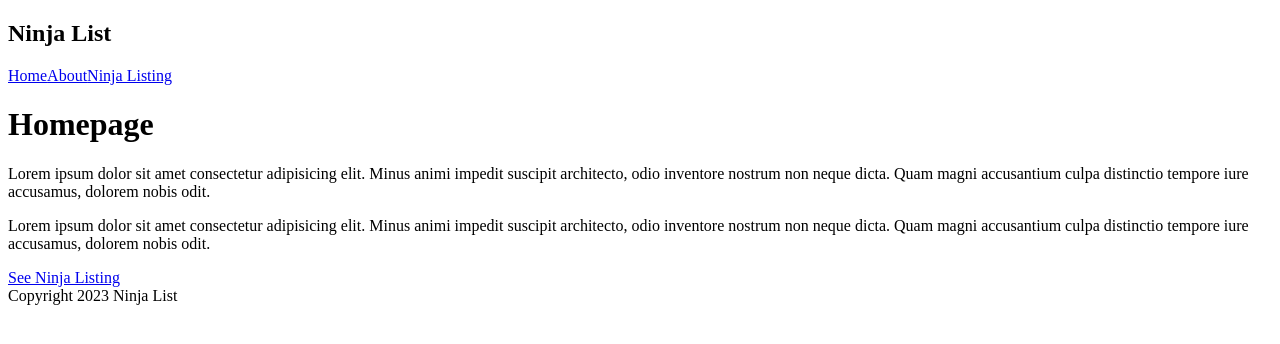
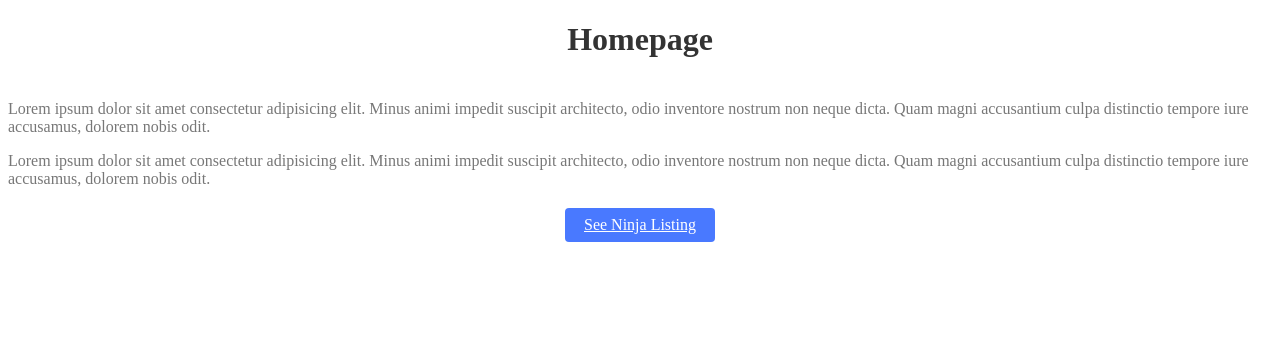
Before and after one commit to MaGo0506/nextjs-ninja-list, a Next.js app: page / in a window 1280 px wide. Shown: the top 344 px of the page. Built offline with nearby package versions, Linux system fonts and the light colour scheme.

Commit message:
Adding Styles

```diff
--- a/pages/index.js
+++ b/pages/index.js
@@ -7,12 +7,15 @@ import Link from "next/link";
 export default function Home() {
     return (
      <div>
-         <Navbar/>
-         <h1>Homepage</h1>
-         <p>Lorem ipsum dolor sit amet consectetur adipisicing elit. Minus animi impedit suscipit architecto, odio inventore nostrum non neque dicta. Quam magni accusantium culpa distinctio tempore iure accusamus, dolorem nobis odit.</p>
-         <p>Lorem ipsum dolor sit amet consectetur adipisicing elit. Minus animi impedit suscipit architecto, odio inventore nostrum non neque dicta. Quam magni accusantium culpa distinctio tempore iure accusamus, dolorem nobis odit.</p>
-         <Link href='/ninjas'>See Ninja Listing</Link>
-        <Footer/>
+         <h1 className={styles.title}>Homepage</h1>
+         <p className={styles.text}>Lorem ipsum dolor sit amet consectetur adipisicing elit. Minus animi impedit suscipit architecto, odio inventore nostrum non neque dicta. Quam magni accusantium culpa distinctio tempore iure accusamus, dolorem nobis odit.</p>
+         <p className={styles.text}>Lorem ipsum dolor sit amet consectetur adipisicing elit. Minus animi impedit suscipit architecto, odio inventore nostrum non neque dicta. Quam magni accusantium culpa distinctio tempore iure accusamus, dolorem nobis odit.</p>
+         <Link
+             href="/ninjas"
+             className={styles.btn}
+         >
+             See Ninja Listing
+         </Link>
      </div>
     )
 }
--- a/styles/Home.module.css
+++ b/styles/Home.module.css
@@ -1,122 +1,18 @@
-.container {
-  min-height: 100vh;
-  padding: 0 0.5rem;
-  display: flex;
-  flex-direction: column;
-  justify-content: center;
-  align-items: center;
-}
-
-.main {
-  padding: 5rem 0;
-  flex: 1;
-  display: flex;
-  flex-direction: column;
-  justify-content: center;
-  align-items: center;
-}
-
-.footer {
-  width: 100%;
-  height: 100px;
-  border-top: 1px solid #eaeaea;
-  display: flex;
-  justify-content: center;
-  align-items: center;
-}
-
-.footer img {
-  margin-left: 0.5rem;
-}
-
-.footer a {
-  display: flex;
-  justify-content: center;
-  align-items: center;
-}
-
-.title a {
-  color: #0070f3;
-  text-decoration: none;
-}
-
-.title a:hover,
-.title a:focus,
-.title a:active {
-  text-decoration: underline;
-}
-
 .title {
-  margin: 0;
-  line-height: 1.15;
-  font-size: 4rem;
-}
-
-.title,
-.description {
+  color: #333;
+  padding-bottom: 20px;
   text-align: center;
 }
-
-.description {
-  line-height: 1.5;
-  font-size: 1.5rem;
+.text {
+  color: #777;
 }
-
-.code {
-  background: #fafafa;
-  border-radius: 5px;
-  padding: 0.75rem;
-  font-size: 1.1rem;
-  font-family: Menlo, Monaco, Lucida Console, Liberation Mono, DejaVu Sans Mono,
-  Bitstream Vera Sans Mono, Courier New, monospace;
+.btn {
+  display: block;
+  width: 150px;
+  padding: 8px 0;
+  margin: 20px auto;
+  background: #4979ff;
+  border-radius: 4px;
+  color: white;
+  text-align: center;
 }
-
-.grid {
-  display: flex;
-  align-items: center;
-  justify-content: center;
-  flex-wrap: wrap;
-  max-width: 800px;
-  margin-top: 3rem;
-}
-
-.card {
-  margin: 1rem;
-  flex-basis: 45%;
-  padding: 1.5rem;
-  text-align: left;
-  color: inherit;
-  text-decoration: none;
-  border: 1px solid #eaeaea;
-  border-radius: 10px;
-  transition: color 0.15s ease, border-color 0.15s ease;
-}
-
-.card:hover,
-.card:focus,
-.card:active {
-  color: #0070f3;
-  border-color: #0070f3;
-}
-
-.card h3 {
-  margin: 0 0 1rem 0;
-  font-size: 1.5rem;
-}
-
-.card p {
-  margin: 0;
-  font-size: 1.25rem;
-  line-height: 1.5;
-}
-
-.logo {
-  height: 1em;
-}
-
-@media (max-width: 600px) {
-  .grid {
-    width: 100%;
-    flex-direction: column;
-  }
-}
--- a/styles/globals.css
+++ b/styles/globals.css
@@ -1,17 +1,38 @@
 
-html,
+@import url('https://fonts.googleapis.com/css2?family=Nunito:wght@300;400;600;700&display=swap');
+
 body {
-  padding: 0;
-  margin: 0;
-  font-family: -apple-system, BlinkMacSystemFont, Segoe UI, Roboto, Oxygen,
-  Ubuntu, Cantarell, Fira Sans, Droid Sans, Helvetica Neue, sans-serif;
+  background: #f2f2f2;
+  color: #333;
+  font-family: "Nunito", sans-serif;
 }
-
 a {
-  color: inherit;
+  color: #333;
   text-decoration: none;
 }
-
-* {
-  box-sizing: border-box;
+.content {
+  max-width: 960px;
+  margin: 0 auto;
 }
+nav {
+  margin: 10px auto 80px;
+  padding: 10px 0;
+  display: flex;
+  justify-content: flex-end;
+  align-items: flex-end;
+  border-bottom: 1px solid #ddd;
+}
+nav a {
+  margin-left: 12px;
+}
+nav .logo {
+  margin-right: auto;
+}
+.footer {
+  display: block;
+  text-align: center;
+  padding: 30px 0;
+  margin-top: 60px;
+  color: #777;
+  border-top: 1px solid #eaeaea;
+}
```
Also changed, not shown: styles/Ninjas.module.css (added).
